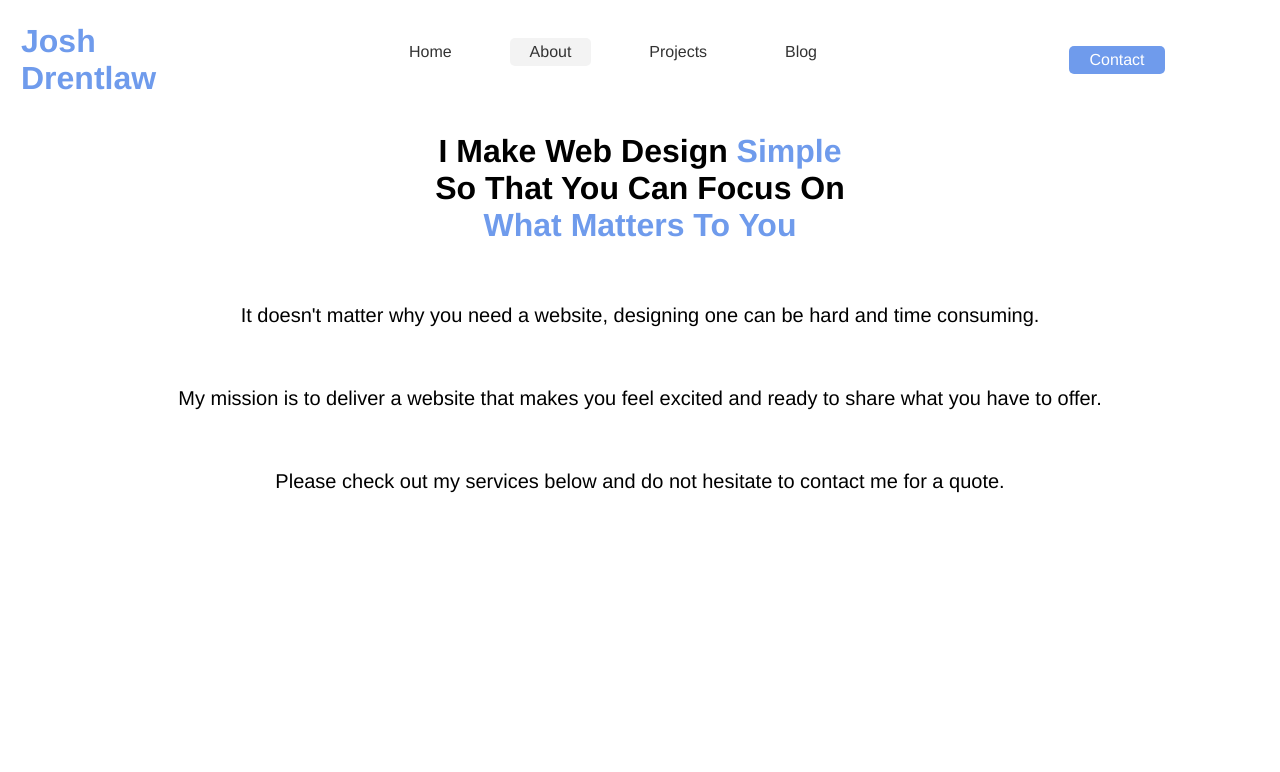
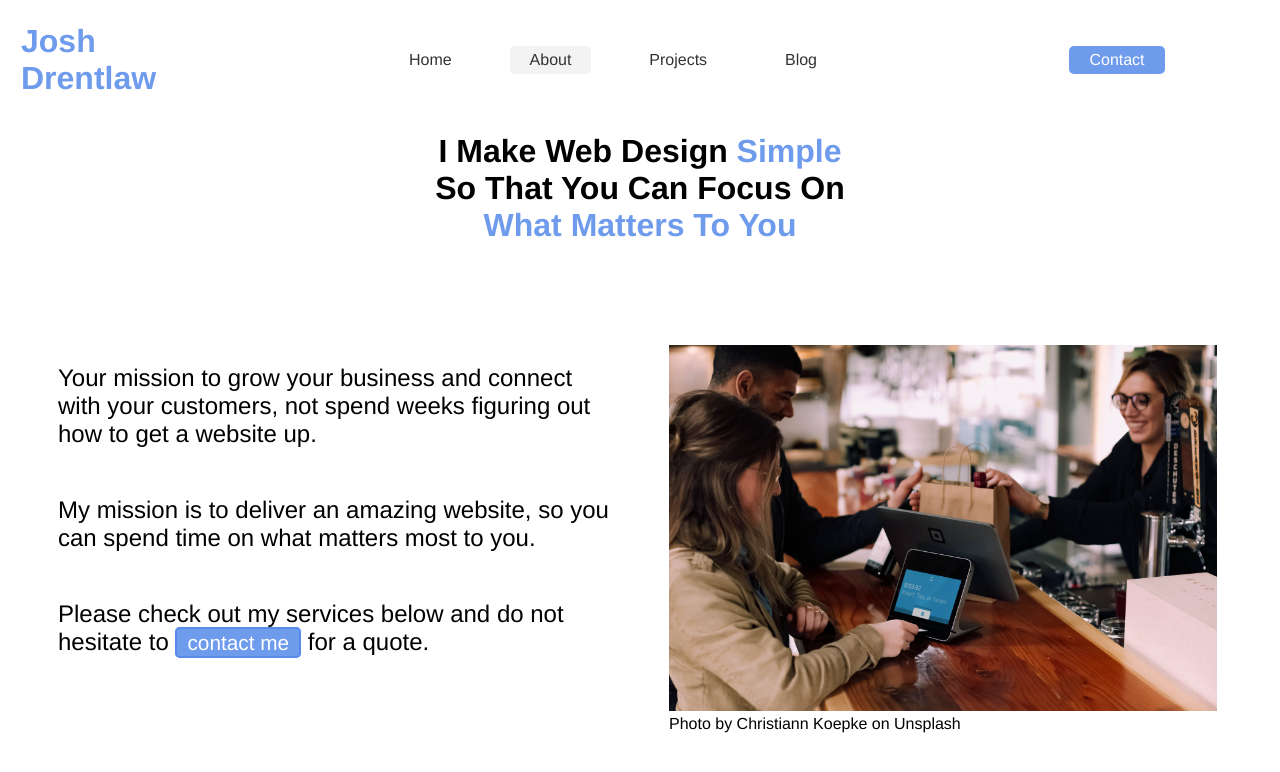
Before and after one commit to JoshDrentlaw/portfolio, a PHP site: page /pages/about in a window 1280 px wide. Shown: the top 772 px of the page. Run offline with PHP 8.4, Linux system fonts and the light colour scheme; data that the repository does not hold is empty.

Commit message:
Updated about me text and added image.

```diff
--- a/main.css
+++ b/main.css
@@ -26,8 +26,13 @@
     background-color: var(--main-theme-hover-color);
 }
 
+.btn-compact {
+    padding: 2px 10px;
+}
+
 main {
     margin-inline: 50px;
+    margin-bottom: 45px;
     width: calc(100% - 100px);
 }
 
@@ -57,8 +62,9 @@
     display: flex;
     justify-content: space-evenly;
     position: fixed;
-    bottom: 8px;
-    width: calc(100% - 16px);
+    bottom: 0;
+    padding-block: 6px;
+    width: 100%;
 }
 
 #link-container>.nav-link {
@@ -160,6 +166,10 @@
 }
 
 @media (min-width: 576px) {
+    main {
+        margin-bottom: 0;
+    }
+
     main>section {
         min-height: calc(100vh - 83px);
     }
--- a/pages/about/index.css
+++ b/pages/about/index.css
@@ -1,5 +1,6 @@
 h1 {
     text-align: center;
+    margin-bottom: 2em;
 }
 
 h1>span {
@@ -7,13 +8,44 @@
     font-weight: bold;
 }
 
+#about-container {
+    display: flex;
+    flex-direction: column-reverse;
+    justify-content: space-between;
+}
+
 p {
-    margin-top: 3em;
-    font-size: 20px;
+    font-size: 1.25rem;
+    text-align: center;
+}
+
+p+p {
+    margin-top: 2em;
+}
+
+figure {
+    margin: 5px;
 }
 
 @media (min-width: 576px) {
+    h1 {
+        margin-bottom: 3em;
+    }
+
+    #about-container {
+        flex-direction: row;
+    }
+
+    #about-container>div {
+        width: 50%;
+    }
+
     p {
-        text-align: center;
+        text-align: left;
+        font-size: 1.5rem;
+    }
+
+    #about-img-container {
+        margin-left: 3em;
     }
 }
--- a/pages/about/index.php
+++ b/pages/about/index.php
@@ -2,11 +2,26 @@
 
 <h1>I Make Web Design <span>Simple</span><br>So That You Can Focus On<br><span>What Matters To You</span></h1>
 
-<p>It doesn't matter why you need a website, designing one can be hard and time consuming.</p>
+<div id="about-container">
+    <div id="about-text-container">
+        <p>Your mission to grow your business and connect with your customers, not spend weeks figuring out how to get a
+            website
+            up.</p>
 
-<p>My mission is to deliver a website that makes you feel excited and ready to share what you have to offer.</p>
+        <p>My mission is to deliver an amazing website, so you can spend time on what matters most to you.</p>
 
-<p>Please check out my services below and do not hesitate to contact me for a quote.</p>
+        <p>Please check out my services below and do not hesitate to
+            <a href="/<?= $_ENV['INDEX'] ?>pages/contact/" class="btn btn-primary btn-compact">contact me</a> for a
+            quote.
+        </p>
+    </div>
+    <div id="about-img-container">
+        <figure>
+            <img src="/<?= $_ENV['INDEX'] ?>public/images/cashier.jpg" alt="Cashier" loading="lazy" width="100%">
+            <figcaption>Photo by Christiann Koepke on Unsplash</figcaption>
+        </figure>
+    </div>
+</div>
 
 <div id="services-container"></div>
 
```
Also changed, not shown: public/images/cashier.jpg (added).
